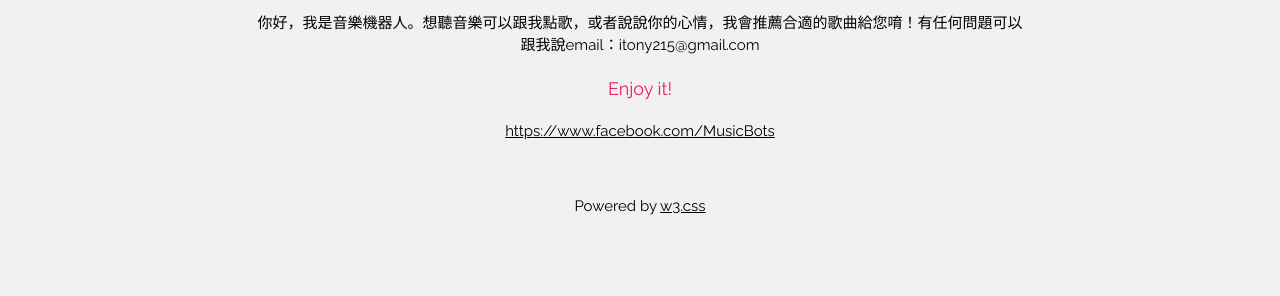
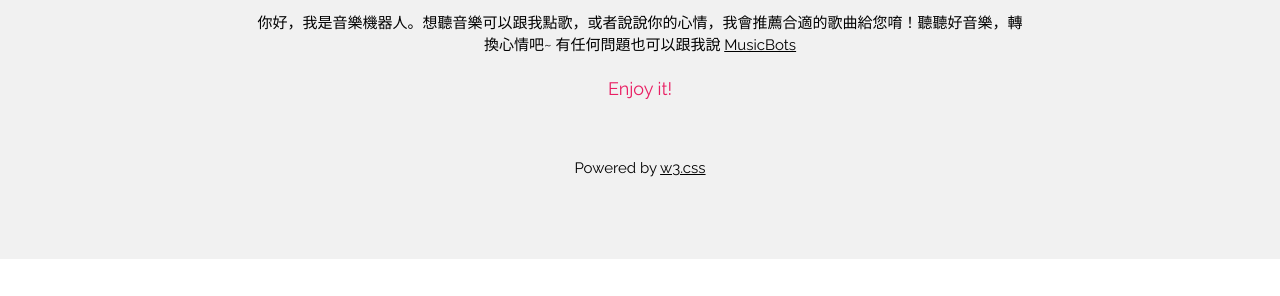
Before and after one commit to itony215/musicBot, a website: page index.html in a window 1280 px wide. Shown: the part 948-1244 px from the top of the page. After the commit the page ends 1207 px from the top, so only its background shows below. Drawn offline with nearby package versions, Linux system fonts and the light colour scheme.

Commit message:
update website

```diff
--- a/index.html
+++ b/index.html
@@ -39,9 +39,9 @@
     <h2>About</h2>
     <img src="https://scontent-tpe1-1.xx.fbcdn.net/v/t1.0-1/p320x320/18011176_1512835365436004_3492057853831878900_n.png?oh=dd41a1cc9b8f4aef78693229ed85469a&oe=5998E7AD" class="w3-image w3-padding-32" width="300" height="300">
     <form style="margin:auto;width:60%" action="/action_page.php" target="_blank">
-      <p>你好，我是音樂機器人。想聽音樂可以跟我點歌，或者說說你的心情，我會推薦合適的歌曲給您唷！有任何問題可以跟我說email：itony215@gmail.com</p>
+      <p>你好，我是音樂機器人。想聽音樂可以跟我點歌，或者說說你的心情，我會推薦合適的歌曲給您唷！聽聽好音樂，轉換心情吧~ 有任何問題也可以跟我說 <a href="http://m.me/MusicBots" target="_blank" class="w3-hover-text-green">MusicBots</a></p>
       <p class="w3-large w3-text-pink">Enjoy it!</p>
-      <p><a href="https://www.facebook.com/MusicBots" target="_blank" class="w3-hover-text-green">https://www.facebook.com/MusicBots</a></p>
+      <p></p>
 
     </form>
     <br>
```
